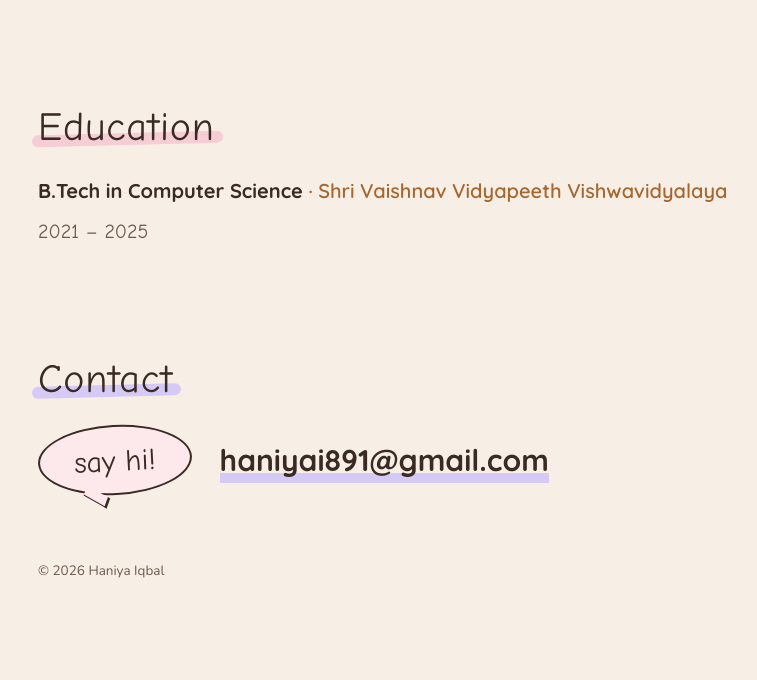
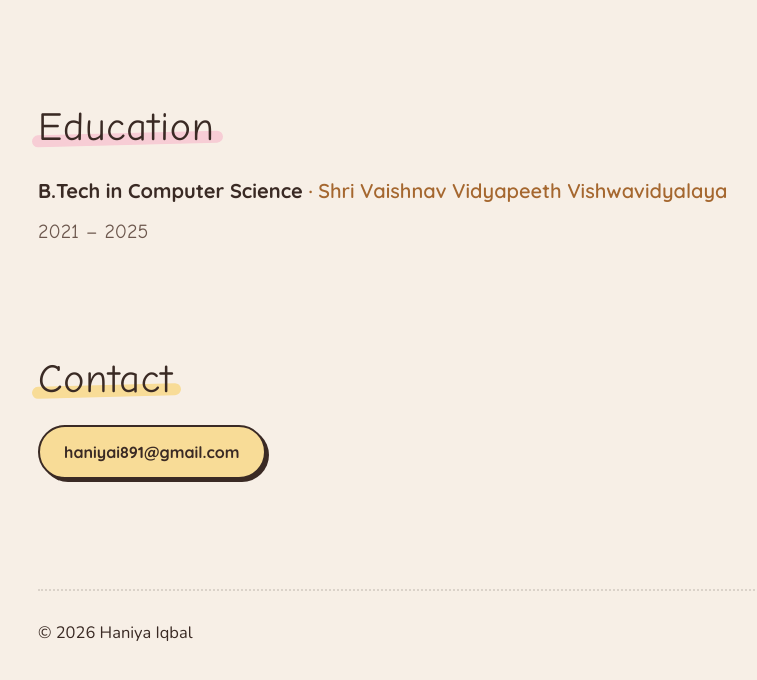
Before and after one commit to haniyaiqbal/portfolio, a plain HTML site: page index.html in a window 1280 px wide. Shown: the part 2060-2740 px from the top of the page, without its empty margins (196-953 px from the left). Before the commit the page ends 2707 px from the top, so only its background shows below. Drawn offline with nearby package versions, Linux system fonts and the light colour scheme; a web font is replaced by a local one.

Commit message:
Move email into a simple contact button and add a quiet footer

```diff
--- a/index.html
+++ b/index.html
@@ -39,7 +39,6 @@
       <nav class="links">
         <a href="https://github.com/haniyaiqbal" target="_blank" rel="noopener">GitHub</a>
         <a href="https://linkedin.com/in/haniya-iqbal-0b399b269" target="_blank" rel="noopener">LinkedIn</a>
-        <a href="mailto:haniyai891@gmail.com">Email</a>
         <a href="https://drive.google.com/file/d/1oEiRlycBxDMLBE-HTRYSvma3lpY0VS1B/view?usp=sharing" target="_blank" rel="noopener">Resume</a>
       </nav>
     </header>
@@ -101,12 +100,12 @@
     </section>
 
     <!-- contact -->
-    <footer id="contact" class="reveal">
+    <section id="contact" class="reveal">
       <h2>Contact</h2>
-      <div class="contact">
-        <p class="bubble big">say hi!</p>
-        <a class="mail" href="mailto:haniyai891@gmail.com">haniyai891@gmail.com</a>
-      </div>
+      <div><a class="btn primary" href="mailto:haniyai891@gmail.com">haniyai891@gmail.com</a></div>
+    </section>
+
+    <footer class="site-foot">
       <p class="fine">© <span id="y">2026</span> Haniya Iqbal</p>
     </footer>
   </main>
--- a/style.css
+++ b/style.css
@@ -144,18 +144,6 @@ mark { background: var(--butter); color: var(--cocoa); padding: 0 5px; border-ra
 .skills dt { font-family: var(--hand); font-size: 21px; line-height: 1.4; }
 .skills dd { color: var(--cocoa-soft); font-size: 15.5px; }
 
-/* ───────── contact ───────── */
-.contact { display: flex; align-items: center; gap: 28px; flex-wrap: wrap; }
-.bubble.big { font-size: 30px; padding: 20px 34px 16px; transform: rotate(-3deg); }
-.mail {
-  font-family: var(--round); font-weight: 700; font-size: clamp(22px, 4.4vw, 30px); text-decoration: none;
-  background: linear-gradient(var(--butter), var(--butter)) no-repeat 0 92% / 100% 10px;
-  transition: background-size .25s ease;
-}
-.mail:hover { background-size: 100% 80%; }
-.fine { margin-top: 64px; font-size: 13.5px; color: var(--cocoa-soft); }
-footer { margin-bottom: 0; }
-
 /* reveal */
 .reveal { opacity: 0; transform: translateY(14px); transition: opacity .7s ease, transform .7s ease; }
 .reveal.in { opacity: 1; transform: none; }
@@ -294,3 +282,17 @@ section, footer { scroll-margin-top: 84px; }
 }
 .proj span { font-size: .8em; margin-left: 2px; color: var(--mocha-text); }
 .proj:hover { background-size: 100% 80%; }
+
+/* quiet footer */
+.site-foot { margin-top: 24px; padding-top: 28px; border-top: 2px dotted rgba(58, 42, 36, .15); }
+.site-foot .fine { margin-top: 0; }
+
+/* contact button */
+.btn {
+  display: inline-block; font-family: var(--round); font-weight: 700; font-size: 16px; text-decoration: none; color: var(--cocoa);
+  padding: 11px 24px; border-radius: 999px; background: var(--milk); border: var(--line);
+  box-shadow: 3px 3px 0 var(--cocoa); transition: transform .15s ease, box-shadow .15s ease;
+}
+.btn.primary { background: var(--butter); }
+.btn:hover { transform: translate(-2px, -2px); box-shadow: 5px 5px 0 var(--cocoa); }
+.btn:active { transform: translate(1px, 1px); box-shadow: 1px 1px 0 var(--cocoa); }
```
